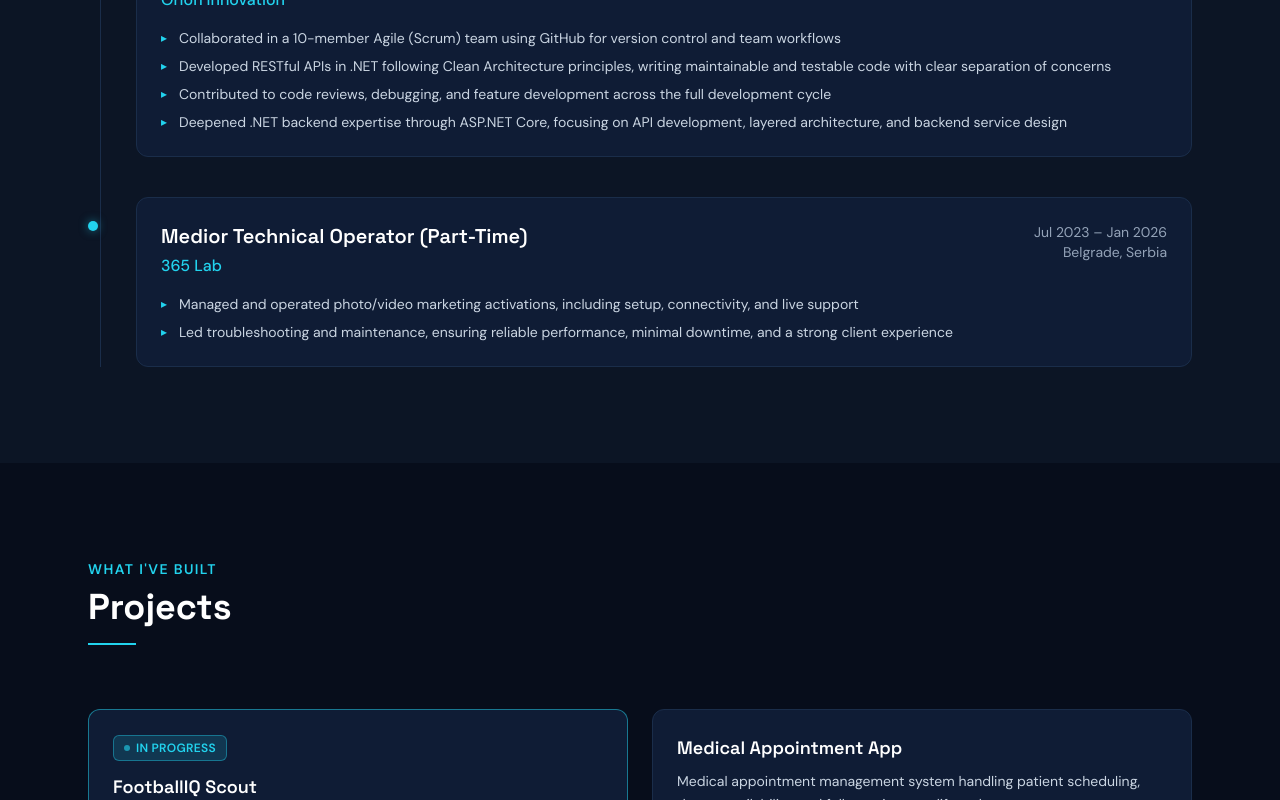
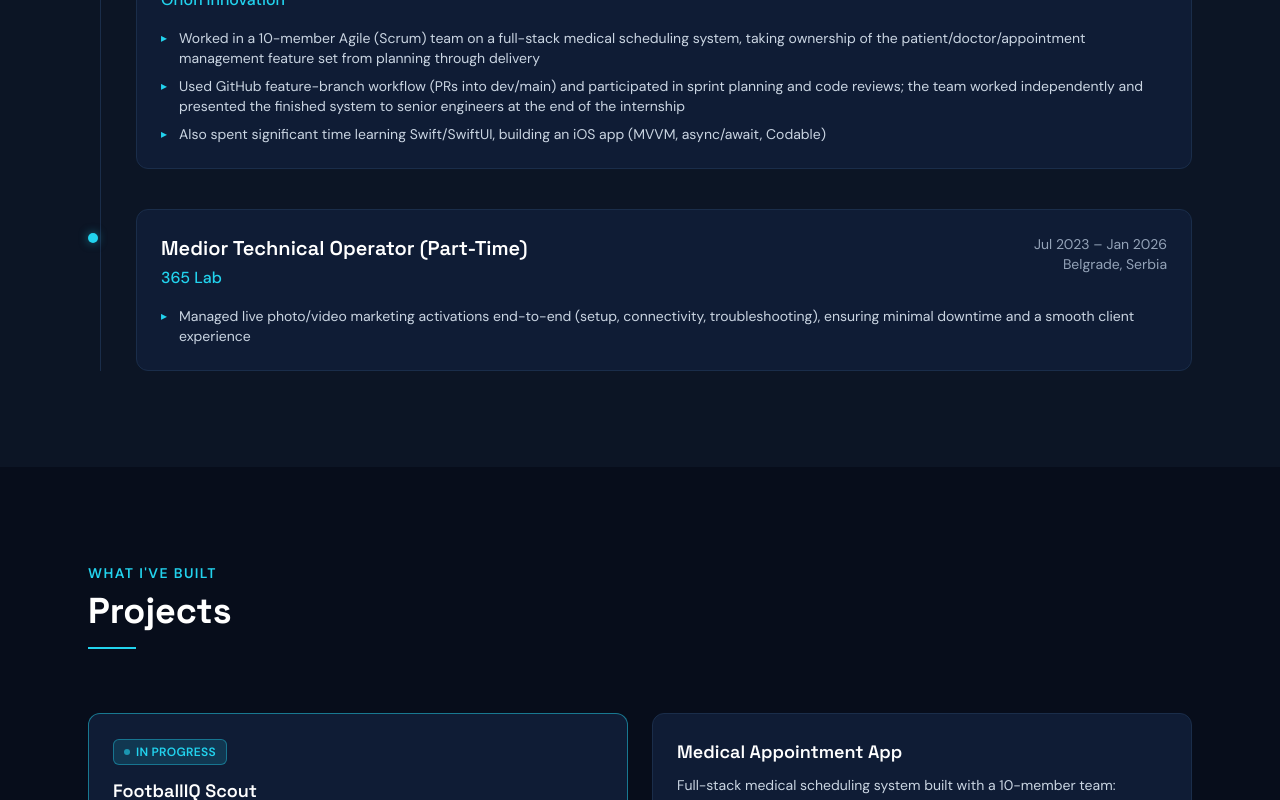
Before and after one commit to Kia2002/aleksa-vlaski-portfolio, a React (Vite) app: page / in a window 1280 px wide. Shown: the part 2560-3360 px from the top of the page. Built offline with nearby package versions, Linux system fonts and the light colour scheme.

Commit message:
Update experience and Medical Appointment App project details, refresh CV

```diff
--- a/src/data/experience.ts
+++ b/src/data/experience.ts
@@ -7,11 +7,10 @@ export const experience: Experience[] = [
     location: 'Belgrade, Serbia',
     period: 'Feb 2026 – Jun 2026',
     bullets: [
-      'Collaborated in a 10-member Agile (Scrum) team using GitHub for version control and team workflows',
-      'Developed RESTful APIs in .NET following Clean Architecture principles, writing maintainable and testable code with clear separation of concerns',
-      'Contributed to code reviews, debugging, and feature development across the full development cycle',
-      'Deepened .NET backend expertise through ASP.NET Core, focusing on API development, layered architecture, and backend service design',
-    ],
+  'Worked in a 10-member Agile (Scrum) team on a full-stack medical scheduling system, taking ownership of the patient/doctor/appointment management feature set from planning through delivery',
+  'Used GitHub feature-branch workflow (PRs into dev/main) and participated in sprint planning and code reviews; the team worked independently and presented the finished system to senior engineers at the end of the internship',
+  'Also spent significant time learning Swift/SwiftUI, building an iOS app (MVVM, async/await, Codable)',
+  ],
   },
   {
     role: 'Medior Technical Operator (Part-Time)',
@@ -19,8 +18,7 @@ export const experience: Experience[] = [
     location: 'Belgrade, Serbia',
     period: 'Jul 2023 – Jan 2026',
     bullets: [
-      'Managed and operated photo/video marketing activations, including setup, connectivity, and live support',
-      'Led troubleshooting and maintenance, ensuring reliable performance, minimal downtime, and a strong client experience',
-    ],
+  'Managed live photo/video marketing activations end-to-end (setup, connectivity, troubleshooting), ensuring minimal downtime and a smooth client experience',
+  ],
   },
 ]
--- a/src/data/projects.ts
+++ b/src/data/projects.ts
@@ -10,12 +10,12 @@ export const projects: Project[] = [
     inProgress: true,
   },
   {
-    title: 'Medical Appointment App',
-    description:
-      'Medical appointment management system handling patient scheduling, doctor availability, and full appointment lifecycle management.',
-    tech: ['.NET', 'SQL Server', 'Agile / Scrum', 'Clean Architecture'],
-    githubUrl: 'https://github.com/Kia2002/MedicalAppointmentApp',
-  },
+  title: 'Medical Appointment App',
+  description:
+    'Full-stack medical scheduling system built with a 10-member team: ASP.NET Core RESTful API backend (Clean Architecture), React/TypeScript frontend, and AI-assisted scheduling via OpenAI for natural-language booking. Designed and implemented API endpoints and business logic for patient/doctor/appointment CRUD, slot-availability rules, filtering, and CSV export.',
+  tech: ['.NET 8', 'EF Core', 'SQL Server', 'React', 'TypeScript', 'OpenAI API'],
+  githubUrl: 'https://github.com/Kia2002/MedicalAppointmentApp',
+},
   {
     title: 'Fitness Training Booking',
     description:
```
Also changed, not shown: 1 other file (tests, documents, lock files or other folders).
